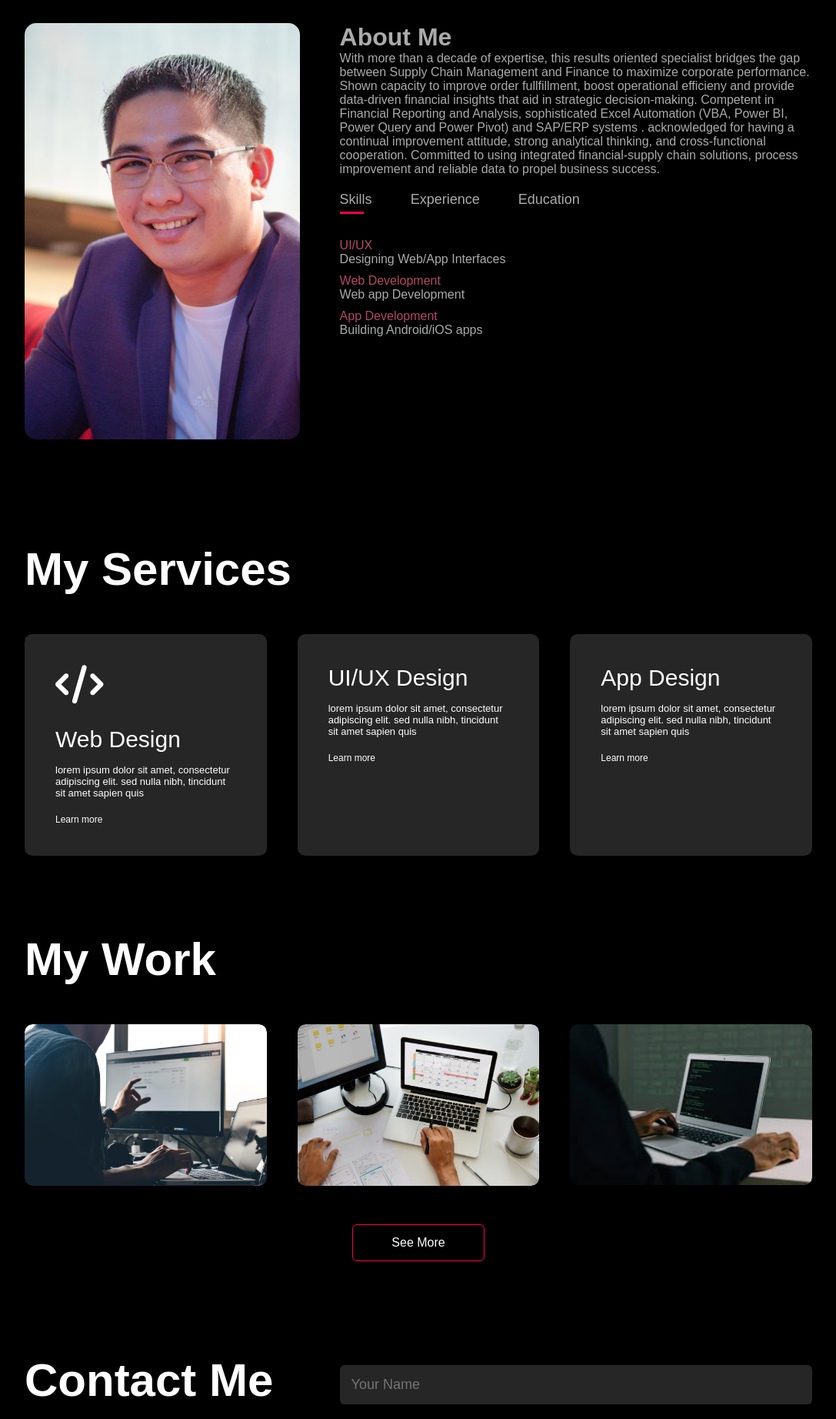
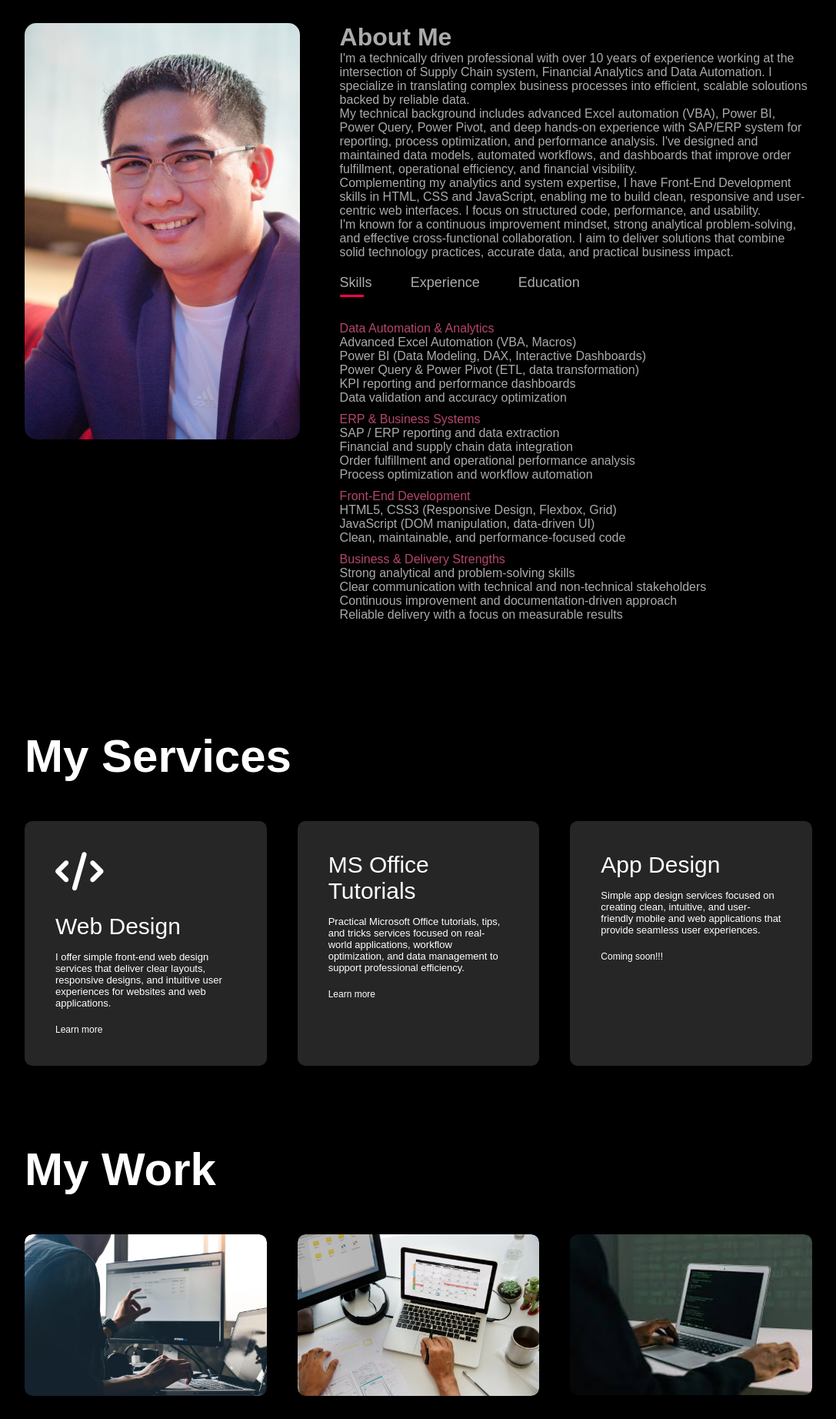
Before and after one commit to dhangniel12/mypage, a plain HTML site: page index.html in a window 1280 px wide. Shown: the part 860-2704 px from the top of the page at 77% size, without its empty margins (96-1183 px from the left). Drawn offline with Linux system fonts and the light colour scheme.

Commit message:
Add files via upload

```diff
--- a/index.html
+++ b/index.html
@@ -23,7 +23,7 @@
                 <i class="fas fa-bars" onclick="openmenu()"></i>
             </nav>
             <div class="header-text">
-                <p>UI/UX Designer</p>
+                <p>Front-End Developer & Business Analyst</p>
                 <h1>HI, I'm <span>Reniel</span><br> from London, Ontario</h1>
             </div>
         </div>
@@ -39,15 +39,20 @@
                 </div>
                 <div class="about-col-2">
                     <h1 class="sub-tittle">About Me</h1>
-                    <p>With more than a decade of expertise, this results oriented specialist bridges the
-                        gap between Supply Chain Management and Finance to maximize corporate performance.
-                        Shown capacity to improve order fullfillment, boost operational efficieny and provide
-                        data-driven financial insights that aid in strategic decision-making. Competent in
-                        Financial Reporting and Analysis, sophisticated Excel Automation (VBA, Power BI,
-                        Power Query and Power Pivot) and SAP/ERP systems . acknowledged for having a continual
-                         improvement attitude, strong analytical thinking, and cross-functional cooperation.
-                         Committed to using integrated financial-supply chain solutions, process improvement
-                         and reliable data to propel business success.</p>
+                    <p>I'm a technically driven professional with over 10 years of experience working at the intersection of Supply Chain system,
+                        Financial Analytics and Data Automation. I specialize in translating complex business processes into efficient, scalable
+                        soloutions backed by reliable data.
+                    </p>
+                    <p>My technical background includes advanced Excel automation (VBA), Power BI, Power Query, Power Pivot, and deep hands-on
+                        experience with SAP/ERP system for reporting, process optimization, and performance analysis. I've designed and maintained
+                        data models, automated workflows, and dashboards that improve order fulfillment, operational efficiency, and financial visibility.
+                    </p>
+                    <p>Complementing my analytics and system expertise, I have Front-End Development skills in HTML, CSS and JavaScript, enabling me to
+                        build clean, responsive and user-centric web interfaces. I focus on structured code, performance, and usability.
+                    </p>
+                    <p>I'm known for a continuous improvement mindset, strong analytical problem-solving, and effective cross-functional collaboration.
+                        I aim to deliver solutions that combine solid technology practices, accurate data, and practical business impact.
+                    </p>
 
                          <div class="tab-titles">
                             <p class="tab-links active-link" onclick="opentab('skills')">Skills</p>
@@ -56,24 +61,51 @@
                          </div>
                          <div class="tab-contents active-tab" id="skills">
                             <ul>
-                                <li><span>UI/UX</span><br>Designing Web/App Interfaces</li>
-                                <li><span>Web Development</span><br>Web app Development</li>
-                                <li><span>App Development</span><br>Building Android/iOS apps</li>
+                                <li><span>Data Automation & Analytics</span>
+                                    <br>Advanced Excel Automation (VBA, Macros)
+                                    <br>Power BI (Data Modeling, DAX, Interactive Dashboards)
+                                    <br>Power Query & Power Pivot (ETL, data transformation)
+                                    <br>KPI reporting and performance dashboards
+                                    <br>Data validation and accuracy optimization
+                                </li>
+                                <li><span>ERP & Business Systems</span>
+                                    <br>SAP / ERP reporting and data extraction
+                                    <br>Financial and supply chain data integration
+                                    <br>Order fulfillment and operational performance analysis
+                                    <br>Process optimization and workflow automation
+                                </li>
+                                <li><span>Front-End Development</span>
+                                    <br>HTML5, CSS3 (Responsive Design, Flexbox, Grid)
+                                    <br>JavaScript (DOM manipulation, data-driven UI)
+                                    <br>Clean, maintainable, and performance-focused code
+                                </li>
+                                <li><span>Business & Delivery Strengths</span>
+                                    <br>Strong analytical and problem-solving skills
+                                    <br>Clear communication with technical and non-technical stakeholders
+                                    <br>Continuous improvement and documentation-driven approach
+                                    <br>Reliable delivery with a focus on measurable results
+                                </li>
                             </ul>
                          </div>
                          <div class="tab-contents" id="experience">
                             <ul>
-                                <li><span>2021 - Current</span><br>UI/UX Design Training at ET Institute</li>
-                                <li><span>2019 = 2021</span><br>Team Lead at StarASpp Inc.</li>
-                                <li><span>2017 - 2019</span><br>Ui/UX Design Executive at Coin Digital Ltd.</li>
-                                <li><span>2016 - 2017</span><br>Internship at ekart eCommerce.</li>
+                                <li><span>2023 - Current</span><br>Sheeter Operator Helper at Jones Healthcare Group, Ontario, CA.</li>
+                                <li><span>2023 - 2023</span><br>Order Selector at Sysco Southwestern Ontario, Ontario, CA.</li>
+                                <li><span>2022 - 2023</span><br>Manufacturing Team Member at Toyota Boshoku, Ontario, CA.</li>
+                                <li><span>2018 - 2022</span><br>Financial Analyst at Samsung Electronics, Riyadh, KSA</li>
+                                <li><span>2013 - 2017</span><br>Supply Chain Analyst at Samsung Electronics, Riyadh, KSA</li>
+                                <li><span>2007 - 2012</span><br>Sales Analyst at AMS Baeshen & Co., Jeddah, KSA</li>
                             </ul>
                          </div>
                          <div class="tab-contents" id="education">
                             <ul>
-                                <li><span>2016</span><br>UI/UX Design Training at ET Institute</li>
-                                <li><span>2016</span><br>MBA from MIT Banglore</li>
-                                <li><span>2014</span><br>BBA from ISM Banglore</li>
+                                <li><span>2025</span><br>Database and SQL for Data Science at Coursera</li>
+                                <li><span>2025</span><br>Data Visualization and Dashboards with Excel at Coursera</li>
+                                <li><span>2025</span><br>HTML, CSS and JavaScript for Web Developers Certification at Coursera</li>
+                                <li><span>2025</span><br>Introduction to Data Analytics Certification at Coursera</li>
+                                <li><span>2018</span><br>Bookkeeping Certification at AMA University</li>
+                                <li><span>2018</span><br>Certificate in Accounting Foundation Program at AMA University</li>
+                                <li><span>2005</span><br>B.S Computer Science at Interface Computer College</li>
                             </ul>
                          </div>
                 </div>
@@ -89,24 +121,24 @@
                 <div>
                     <i class="fa-solid fa-code"></i>
                     <h2>Web Design</h2>
-                    <p>lorem ipsum dolor sit amet, consectetur adipiscing elit. sed nulla nibh,
-                        tincidunt sit amet sapien quis
+                    <p>I offer simple front-end web design services that deliver clear layouts,
+                         responsive designs, and intuitive user experiences for websites and web applications.
                     </p>
                     <a href="#">Learn more</a>
                 </div>
                 <div>
-                    <h2>UI/UX Design</h2>
-                    <p>lorem ipsum dolor sit amet, consectetur adipiscing elit. sed nulla nibh,
-                        tincidunt sit amet sapien quis
+                    <h2>MS Office Tutorials</h2>
+                    <p>Practical Microsoft Office tutorials, tips, and tricks services focused on real-world
+                         applications, workflow optimization, and data management to support professional efficiency.
                     </p>
                     <a href="#">Learn more</a>
                 </div>
                 <div>
                     <h2>App Design</h2>
-                    <p>lorem ipsum dolor sit amet, consectetur adipiscing elit. sed nulla nibh,
-                        tincidunt sit amet sapien quis
+                    <p>Simple app design services focused on creating clean, intuitive,
+                        and user-friendly mobile and web applications that provide seamless user experiences.
                     </p>
-                    <a href="#">Learn more</a>
+                    <a href="#">Coming soon!!!</a>
                 </div>
             </div>
         </div>
@@ -121,9 +153,9 @@
             <div class="work">
                 <img src="images/work2.jpg">
                 <div class="layer">
-                    <h3>Social Media App</h3>
-                    <p>The app connects you to the talented people around the world.
-                        Download it from play store.
+                    <h3>Game Design</h3>
+                    <p>A collection of simple web-based games designed to demonstrate core front-end skills,
+                        including HTML, CSS, and JavaScript. These projects focus on logic, interactivity, and responsive design.
                     </p>
                     <a href="#"><i class="fas fa-external-link-alt"></i></a>
                 </div>
@@ -131,9 +163,9 @@
             <div class="work">
                 <img src="images/work3.jpg">
                 <div class="layer">
-                    <h3>Social Media App</h3>
-                    <p>The app connects you to the talented people around the world.
-                        Download it from play store.
+                    <h3>Tutorials</h3>
+                    <p>Practical Microsoft Office tutorials, tips, and tricks based on real-world business
+                        use—covering productivity, data accuracy, and workflow efficiency.
                     </p>
                     <a href="#"><i class="fas fa-external-link-alt"></i></a>
                 </div>
@@ -141,9 +173,8 @@
             <div class="work">
                 <img src="images/work4.jpg">
                 <div class="layer">
-                    <h3>Social Media App</h3>
-                    <p>The app connects you to the talented people around the world.
-                        Download it from play store.
+                    <h3>Web Design</h3>
+                    <p>This section showcases simple front-end web designs that highlight core development skills, clean code, and modern layout techniques.
                     </p>
                     <a href="#"><i class="fas fa-external-link-alt"></i></a>
                 </div>
@@ -161,7 +192,7 @@
             <div class="contact-left">
                 <h1 class="sub-title">Contact Me</h1>
                 <p>dhangniel12@gmail.com</p>
-                <p>01-226-9770728</p>
+                <p>(226)977-0728</p>
                 <div class="social-icons">
                     <a href="#"><i class="fab fa-facebook"></i></a>
                     <a href="#"><i class="fab fa-twitter-square"></i></a>
```
